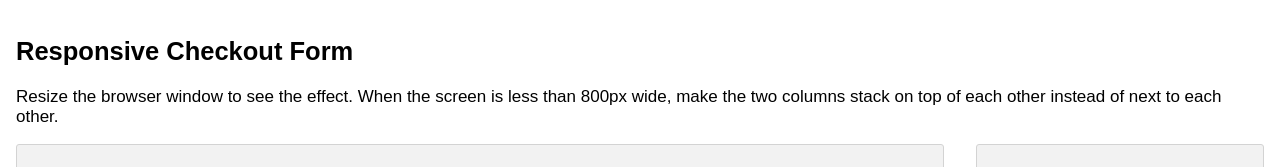
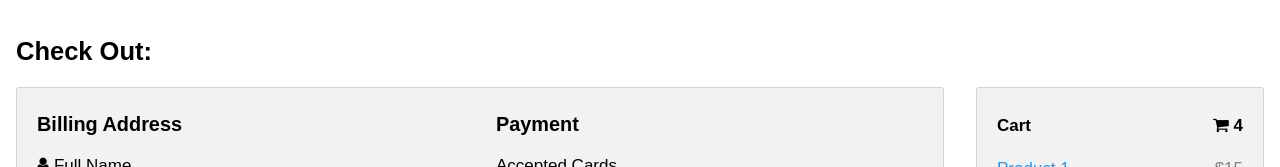
Before and after one commit to 3140-GroupA/Assignment13, a plain HTML site: page Credit Card Form/index.html in a window 1280 px wide. Shown: the top 167 px of the page. Drawn offline with Linux system fonts and the light colour scheme.

Commit message:
Update index.html

```diff
--- a/Credit Card Form/index.html
+++ b/Credit Card Form/index.html
@@ -8,8 +8,8 @@
     <link rel="stylesheet" href="stylesheet.css">
 </head>
 <body>
-    <h2>Responsive Checkout Form</h2>
-<p>Resize the browser window to see the effect. When the screen is less than 800px wide, make the two columns stack on top of each other instead of next to each other.</p>
+    <h2>Check Out:</h2>
+
 <div class="row">
   <div class="col-75">
     <div class="container">
```
